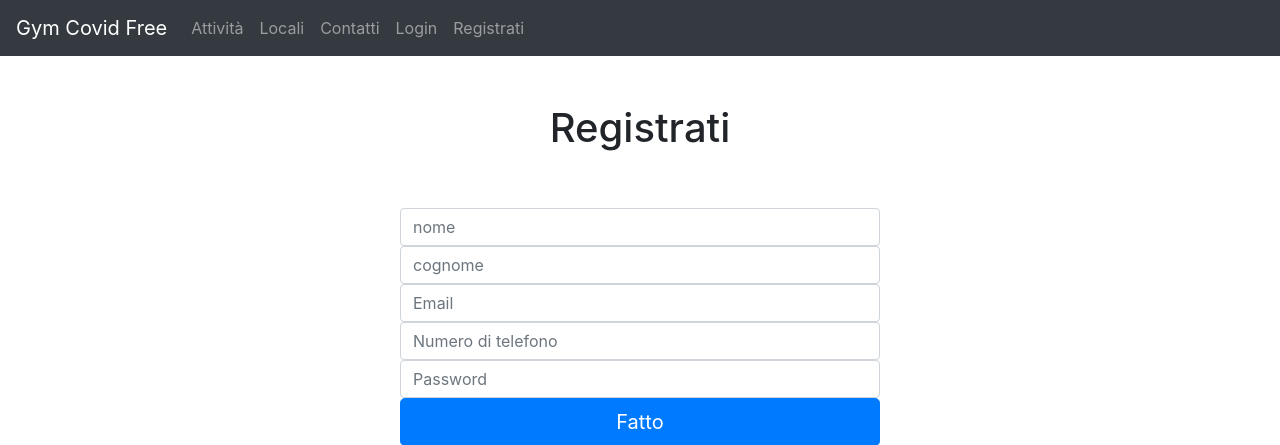
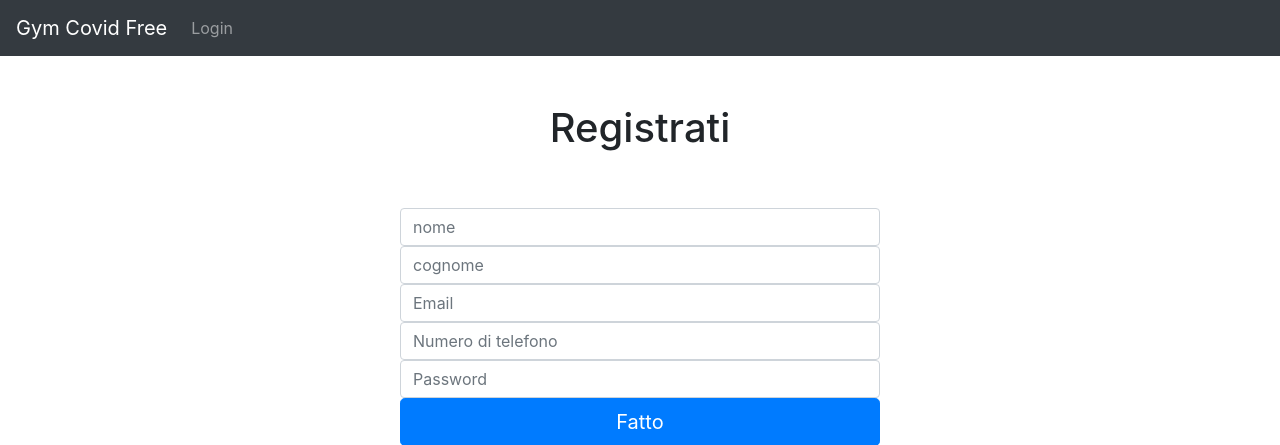
Before and after one commit to ThomasBabato/University-project-BD, a Flask app: page /registrati in a window 1280 px wide. Shown: the top 445 px of the page. Run offline with Flask 2, Linux system fonts and the light colour scheme; parts of the project's set-up code (start-up, migrations or seed data) failed here and were passed over; some libraries are stand-ins or nearby versions.

Commit message:
Error correction

```diff
--- a/app.py
+++ b/app.py
@@ -195,9 +195,9 @@ def areaRiservata():
 #############################
 
 # per andare nella pagina dell'utente per visualizzare le sue prenotazioni
-@app.route('/areaRiservata_leMiePrenotazioni')
+@app.route('/areaRiservataUtente_leMiePrenotazioni')
 @login_required
-def areaRiservata_leMiePrenotazioni():
+def areaRiservataUtente_leMiePrenotazioni():
     global engine, current_user
     con = engine.connect() #apro una connessione
     # query = inserire query per vedere le prenotazioni dei diversi clienti
@@ -205,7 +205,7 @@ def areaRiservata_leMiePrenotazioni():
     #if current_user.is_authenticated == True:
     q = select([prenotazioni]).where(prenotazioni.c.utente).in_('1')
     resul = con.execute(q)
-    return render_template('areaRiservata_leMiePrenotazioni',current_user=current_user.is_authenticated)
+    return render_template('areaRiservataUtente_leMiePrenotazioni',current_user=current_user.is_authenticated)
 
 # per andare alla pagina dove è possibile effettuare una nuova prenotazione
 @app.route('/areaRiservataUtente_nuovaPrenotazione')
--- a/templates/register.html
+++ b/templates/register.html
@@ -5,19 +5,7 @@
 {% block navbar %}
 <ul class="navbar-nav" >
     <li class="nav-item">
-        <a class="nav-link" href="{{url_for('nologin_Attivita')}}">Attività</a>
-    </li>
-    <li class="nav-item">
-        <a class="nav-link" href="{{url_for('nologin_Locali')}}">Locali</a>
-    </li>
-    <li class="nav-item">
-        <a class="nav-link" href="{{url_for('nologin_Contatti')}}">Contatti</a>
-    </li>
-    <li class="nav-item">
         <a class="nav-link" href="{{url_for('Login')}}">Login</a>
-    </li>
-    <li class="nav-item">
-        <a class="nav-link" href="{{url_for('Register')}}">Registrati</a>
     </li>
 </ul>
 {% endblock %}
```
Also changed, not shown: templates/nologin_homepage.html (+0 -11 lines).
